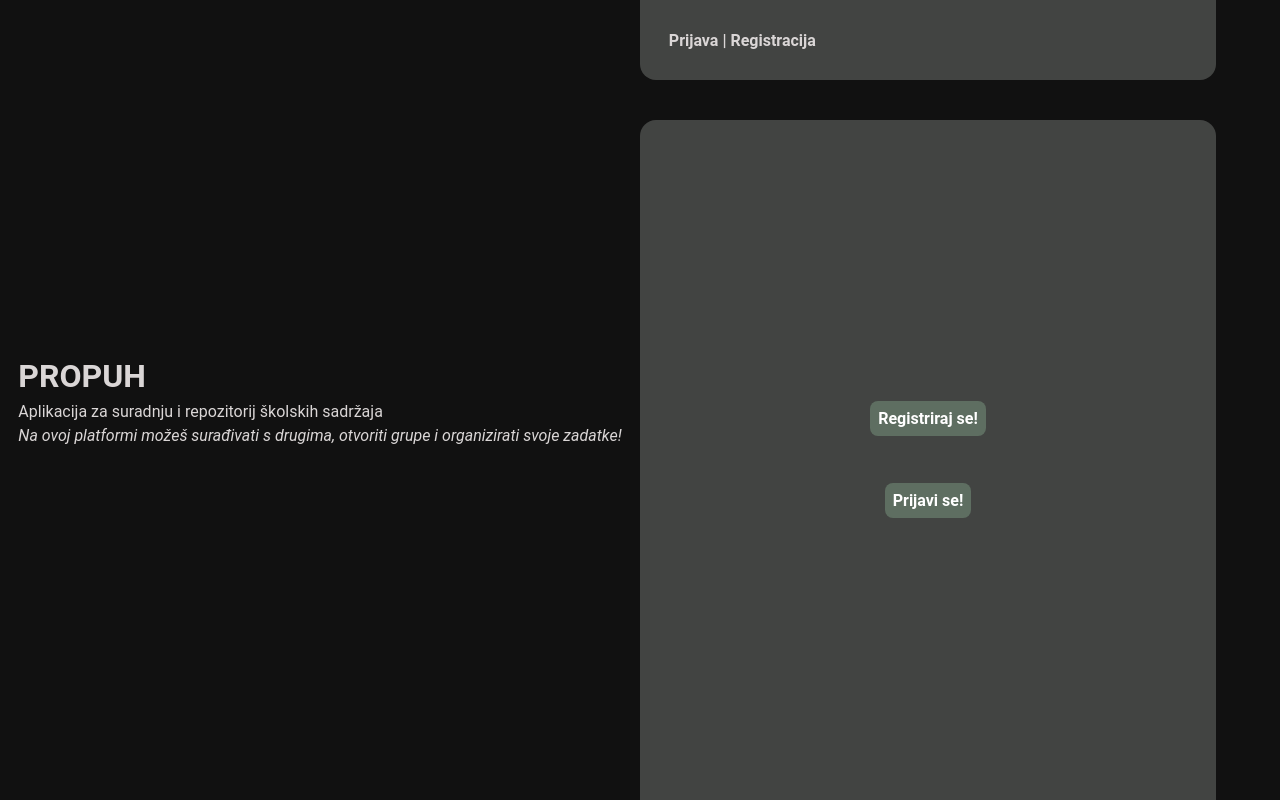
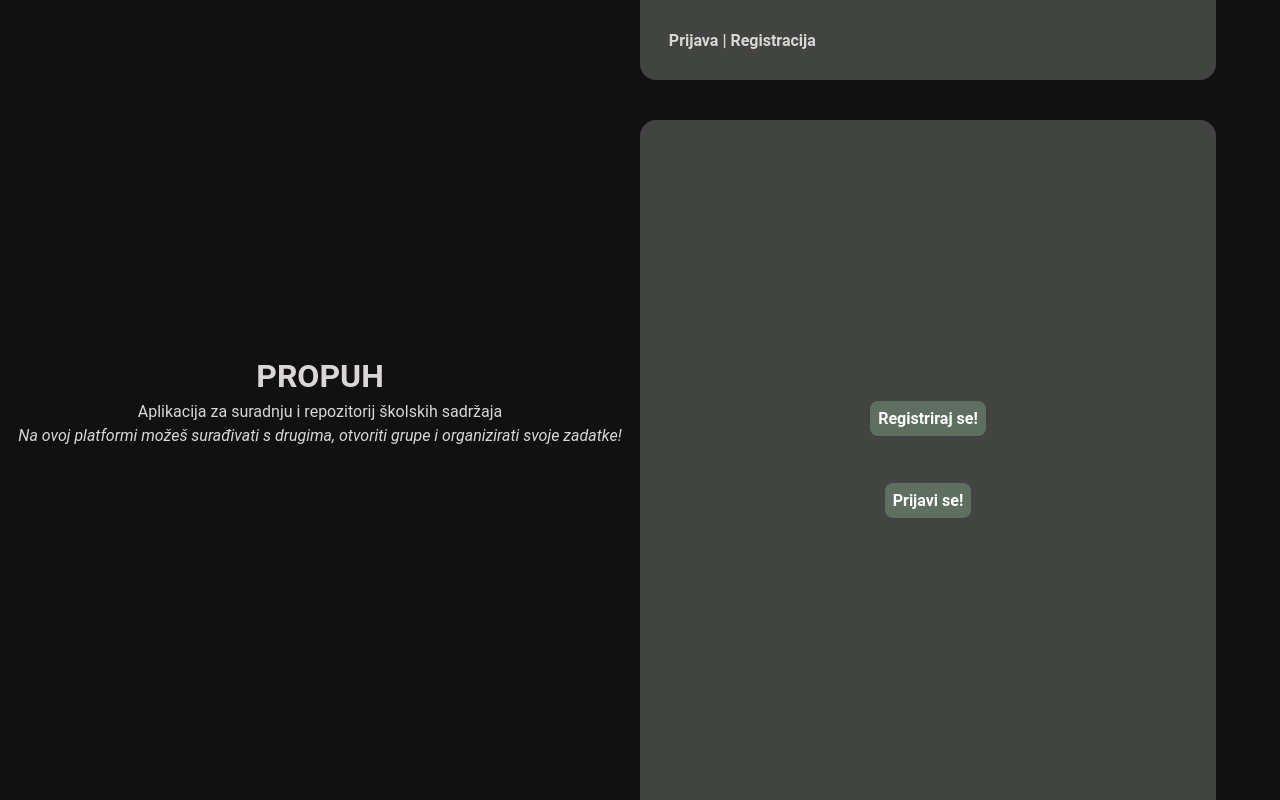
Before and after one commit to nottobeconfused/zavrsni, a React (Create React App) app in the folder client/: page / in a window 1280 px wide. Built offline with nearby package versions, Linux system fonts and the light colour scheme.

Commit message:
zadnje dodano

```diff
--- a/client/src/App.css
+++ b/client/src/App.css
@@ -163,6 +163,17 @@ header{
   nav div.otvoreno{
     width: 110%;
     background: var(--isticanje-svijetlo);
+  }
+  .welcome-poruka{
+    display: flex;
+    flex-direction: column;
+    align-items: center;
+  }
+  .errorM{
+    color: red;
+    background-color: rgba(255, 0, 0, 0.185);
+    padding: 1% 2%;
+    border-radius: var(--radius);
   }
  .uil{
     color: rgb(var(--isticanje));
@@ -355,6 +366,7 @@ form{
   border-radius: var(--radius);
   padding: var(--radius);
   box-shadow: 1px 1px 15px rgba(63, 63, 63, 0.315);
+  color: rgb(var(--svijetlo-tekst));
   outline: none;
   border: none;
   transition: border-bottom 0.1s ease-in-out;
--- a/client/src/components/Login.js
+++ b/client/src/components/Login.js
@@ -7,6 +7,10 @@ import { authActions } from '../store';
 function Login() {
     const dispatch = useDispatch();
     const history = useNavigate();
+    const [errorM, seterrorM] = useState("");
+    function handleErrorM(){
+        seterrorM("Netočni podaci!");
+    };
     const [inputs, setInputs] = useState({
         email: "",
         password: ""
@@ -16,13 +20,17 @@ function Login() {
             ...prev,
         [e.target.name]: e.target.value,
         }));
+        seterrorM("");
     };
     const sendRequest = async() => {
         const res = await axios.post("http://localhost:5000/api/login", {
             email: inputs.email,
             password: inputs.password,
         })
-        .catch (err=> console.log(err));
+        .catch (err => {
+            console.log(err);
+            handleErrorM();
+        });
         const data = await res.data;
         return data;
     }
@@ -41,7 +49,6 @@ function Login() {
         </div>
         <div className="glavna-forma">
             <form onSubmit={handleSubmit}>
-
                 <input
                 className="input-login-signup"
                 value={inputs.email}
@@ -59,6 +66,7 @@ function Login() {
                 name="password"
                 id="kor-lozinka"
                 placeholder="lozinka"/>
+                {errorM && <section className='errorM'>{errorM}</section>}
 
                 <button id="gumb-login-signup" className='gumb' type="submit">Prijavi se</button>
             </form>
--- a/client/src/components/Welcome.js
+++ b/client/src/components/Welcome.js
@@ -9,7 +9,7 @@ const Welcome = () => {
   return (
     <div className='login-signup'>
     <div className="header-forma-login-signup">
-        <div>
+        <div className="welcome-poruka">
         <h1>PROPUH</h1>
         <p>Aplikacija za suradnju i repozitorij školskih sadržaja</p>
         <p><i>Na ovoj platformi možeš surađivati s drugima, otvoriti grupe i organizirati svoje zadatke!</i></p>
```
